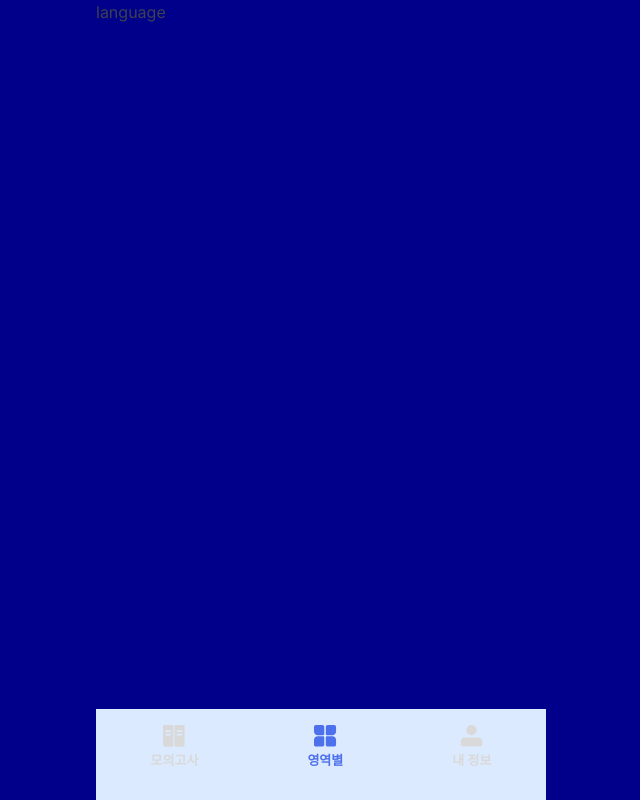
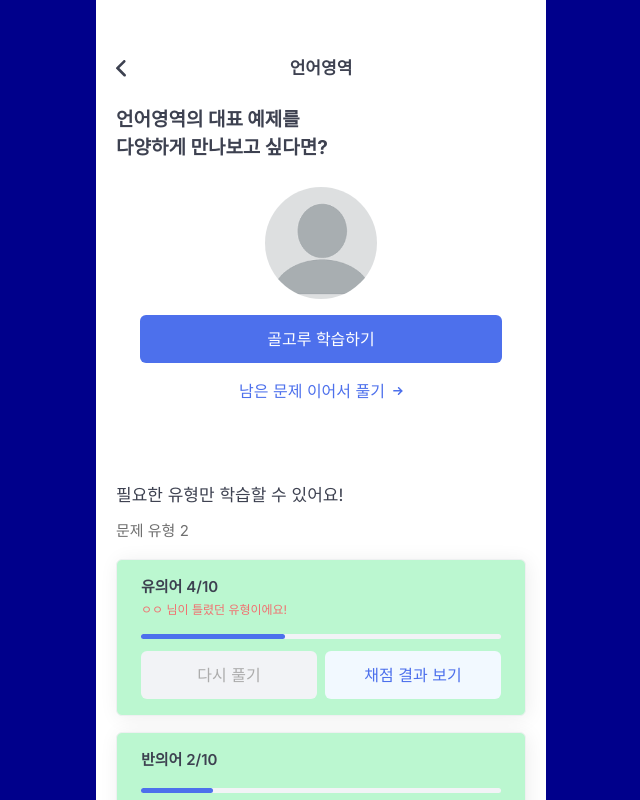
Before and after one commit to jieun0732/pull-up, a Next.js app in the folder frontend/pull-up/: page /main/sectional/language in a window 1280 px wide. Shown: the whole page, without its empty margins (319-959 px from the left). Built offline with nearby package versions, Linux system fonts and the light colour scheme.

Commit message:
[FE] feat. 영역별 section depth2 layout (KAN-13)

```diff
--- /dev/null
+++ b/frontend/pull-up/app/assets/icon/backIcon.tsx
@@ -0,0 +1,33 @@
+"use client";
+
+import { IconProp } from "@/types/IconProp";
+
+function BackIcon({ onClick }: IconProp) {
+  return (
+    <svg
+      xmlns="http://www.w3.org/2000/svg"
+      width="25"
+      height="25"
+      viewBox="0 0 25 25"
+      fill="none"
+      onClick={onClick}
+      className="absolute left-0"
+    >
+      <g clip-path="url(#clip0_404_5508)">
+        <path
+          fill-rule="evenodd"
+          clip-rule="evenodd"
+          d="M9.98538e-05 12.122C-0.00357205 12.3826 0.0940259 12.6444 0.292893 12.8433L1.4714 14.0218L1.48558 14.0076L7.69077 20.2128C8.21147 20.7335 9.05569 20.7335 9.57639 20.2128C10.0971 19.6921 10.0971 18.8479 9.57639 18.3272L3.3712 12.122L9.21707 6.27614C9.73777 5.75544 9.73777 4.91122 9.21707 4.39052C8.69637 3.86983 7.85215 3.86983 7.33145 4.39052L1.48558 10.2364L1.4714 10.2222L0.292893 11.4007C0.0940267 11.5996 -0.00357093 11.8614 9.98538e-05 12.122Z"
+          fill="#3D4150"
+        />
+      </g>
+      <defs>
+        <clipPath id="clip0_404_5508">
+          <rect width="24" height="24" fill="white" />
+        </clipPath>
+      </defs>
+    </svg>
+  );
+}
+
+export default BackIcon;
--- a/frontend/pull-up/app/assets/icon/mockTestIcon.tsx
+++ b/frontend/pull-up/app/assets/icon/mockTestIcon.tsx
@@ -3,8 +3,6 @@ interface IconPropType {
 }
 
 function MockTestIcon({ isClicked }: IconPropType) {
-  console.log(isClicked);
-
   return (
     <svg
       width="22"
--- a/frontend/pull-up/app/assets/icon/sectionalIcon.tsx
+++ b/frontend/pull-up/app/assets/icon/sectionalIcon.tsx
@@ -3,8 +3,6 @@ interface IconPropType {
 }
 
 function SectionalIcon({ isClicked }: IconPropType) {
-  console.log(isClicked);
-
   return (
     <svg
       width="23"
--- a/frontend/pull-up/app/component/bottomNavbar.tsx
+++ b/frontend/pull-up/app/component/bottomNavbar.tsx
@@ -27,6 +27,9 @@ const navbarItem = [
 export default function BottomNavbar() {
   const pathname = usePathname();
 
+  const pathDepth = pathname.split("/").length - 1;
+  if (pathDepth !== 2) return;
+
   return (
     <nav className="fixed bottom-0 flex h-[91px] w-full min-w-[320px] max-w-[450px] items-center justify-around bg-blue-100 pb-[30px] pt-[17px]">
       {navbarItem.map(({ name, Icon, link }) => {
--- a/frontend/pull-up/app/component/profile/profileMenus.tsx
+++ b/frontend/pull-up/app/component/profile/profileMenus.tsx
@@ -33,6 +33,7 @@ export default function ProfileMenus() {
           return (
             <Link
               href={item.link}
+              key={item.name}
               className="flex items-center border border-b border-solid border-[#F4F3F8] px-6 py-5"
             >
               <div className="mr-3 h-6 w-6 rounded-sm bg-gray02"></div>
--- /dev/null
+++ b/frontend/pull-up/app/component/sectional/progressbar.tsx
@@ -0,0 +1,16 @@
+interface ProgressBarPropsType {
+  now: number;
+  total: number;
+}
+export default function ProgressBar({ now, total }: ProgressBarPropsType) {
+  const progressWidth = `${(now / total) * 100}%`;
+
+  return (
+    <div className="relative mt-4 h-[5px] w-full rounded-3xl bg-gray03">
+      <div
+        className="absolute left-0 h-[5px] rounded-3xl bg-blue01"
+        style={{ width: progressWidth }}
+      ></div>
+    </div>
+  );
+}
--- a/frontend/pull-up/app/main/layout.tsx
+++ b/frontend/pull-up/app/main/layout.tsx
@@ -7,7 +7,7 @@ export default function Layout({
 }>) {
   return (
     <>
-      <main className="h-full w-full min-w-[320px] max-w-[450px] overflow-y-auto text-black01">
+      <main className="h-full w-full min-w-[320px] max-w-[450px] overflow-y-auto bg-white text-black01">
         {children}
       </main>
       <BottomNavbar />
--- a/frontend/pull-up/app/main/profile/page.tsx
+++ b/frontend/pull-up/app/main/profile/page.tsx
@@ -26,7 +26,7 @@ export default function Page() {
   };
 
   return (
-    <div className="flex h-full flex-col justify-around overflow-x-auto bg-gray03 px-5 pb-[91px] pt-14">
+    <div className="flex h-full flex-col justify-around bg-gray03 px-5 pb-[91px] pt-14">
       {/* 상단 개인 정보 부분 */}
       <div className="gap flex gap-4">
         <Image
--- a/frontend/pull-up/app/main/sectional/[subject]/page.tsx
+++ b/frontend/pull-up/app/main/sectional/[subject]/page.tsx
@@ -1,14 +1,139 @@
 "use client";
 
-import Link from "next/link";
-import { useParams } from "next/navigation";
+import Image from "next/image";
+import { StaticImageData } from "next/image";
+import { useParams, useRouter } from "next/navigation";
+import BackIcon from "@/assets/icon/backIcon";
+import dummyIcon from "@/assets/defaultImages/profile.png";
+import ProgressBar from "@/component/sectional/progressbar";
 
+const dummydata = {
+  isFinished: true,
+  data: [
+    {
+      type: "유의어",
+      now: 4,
+      total: 10,
+      hasWrong: true,
+    },
+    {
+      type: "반의어",
+      now: 2,
+      total: 10,
+      hasWrong: false,
+    },
+    {
+      type: "유의어",
+      now: 0,
+      total: 10,
+      hasWrong: false,
+    },
+  ],
+};
 export default function Page() {
+  interface SectionInfo {
+    name: string;
+    icon: StaticImageData;
+  }
+
+  const sections: Record<string, SectionInfo> = {
+    language: {
+      name: "언어영역",
+      icon: dummyIcon,
+    },
+    reasoning: {
+      name: "추리영역",
+      icon: dummyIcon,
+    },
+    math: {
+      name: "수리영역",
+      icon: dummyIcon,
+    },
+    spatial: {
+      name: "공간지각영역",
+      icon: dummyIcon,
+    },
+  };
+
+  const router = useRouter();
   const params = useParams<{ subject: string }>();
+  const currentSection = sections[params.subject];
 
   return (
-    <div className="">
-      <p>{params.subject}</p>
+    <div className="flex flex-col items-center">
+      <p className="relative mb-6 w-full text-center text-[17px] font-bold">
+        <BackIcon onClick={() => router.back()} />
+        {currentSection?.name}
+      </p>
+      <p className="self-start text-[19px] font-bold">
+        {currentSection?.name}의 대표 예제를
+      </p>
+      <p className="self-start text-[19px] font-bold">
+        다양하게 만나보고 싶다면?
+      </p>
+
+      <div className="flex w-full flex-col items-center gap-4 p-6">
+        <Image
+          className="h-28 w-28 rounded-full"
+          src={currentSection?.icon}
+          alt="Profile Image"
+        />
+        <button className="w-full rounded-md bg-blue01 py-3 text-white">
+          골고루 학습하기
+        </button>
+        {dummydata.isFinished && (
+          <button className="flex w-full items-center justify-center gap-2 text-blue01">
+            남은 문제 이어서 풀기
+            <svg
+              xmlns="http://www.w3.org/2000/svg"
+              width="10"
+              height="8"
+              viewBox="0 0 10 8"
+              fill="none"
+            >
+              <path
+                fill-rule="evenodd"
+                clip-rule="evenodd"
+                d="M5.03944 0.273312C5.33233 -0.019581 5.80721 -0.019581 6.1001 0.273312L9.67099 3.8442C9.7491 3.92231 9.7491 4.04894 9.67099 4.12704L8.7569 5.04113C8.75406 5.04398 8.74945 5.04398 8.7466 5.04113C8.74376 5.03829 8.73915 5.03829 8.73631 5.04113L6.05076 7.72668C5.75787 8.01957 5.28299 8.01957 4.9901 7.72668C4.69721 7.43379 4.69721 6.95891 4.9901 6.66602L7.10248 4.55364H0.570432C0.404746 4.55364 0.270432 4.41933 0.270432 4.25364V3.35364C0.270432 3.18796 0.404746 3.05364 0.570432 3.05364H6.75911L5.03944 1.33397C4.74655 1.04108 4.74655 0.566205 5.03944 0.273312Z"
+                fill="#4D70EC"
+              />
+            </svg>
+          </button>
+        )}
+      </div>
+
+      <p className="mb-3 mt-14 self-start text-[17px]">
+        필요한 유형만 학습할 수 있어요!
+      </p>
+      <p className="mb-4 self-start text-[15px] text-gray01">문제 유형 2</p>
+
+      {dummydata.data.map((item) => {
+        return (
+          <div className="mb-4 w-full rounded-md border border-solid border-white03 bg-green-200 px-6 py-4 shadow-[2px_2px_20px_0px_rgba(0,0,0,0.07)]">
+            <p className="mb-1 self-start text-[15px] font-semibold">
+              {item.type} {item.now}/{item.total}
+            </p>
+            {item.hasWrong && (
+              <p className="text-xs text-red01">ㅇㅇ 님이 틀렸던 유형이에요!</p>
+            )}
+            <ProgressBar now={item.now} total={item.total} />
+            <div className="mt-3 flex w-full gap-2">
+              <button className="w-[50%] whitespace-nowrap rounded-md bg-gray03 py-3 text-center text-gray02">
+                다시 풀기
+              </button>
+              {item.now ? (
+                <button className="w-[50%] whitespace-nowrap rounded-md bg-blue03 py-3 text-center text-blue01">
+                  채점 결과 보기
+                </button>
+              ) : (
+                <button className="w-[50%] whitespace-nowrap rounded-md bg-gray03 py-3 text-center text-gray02">
+                  채점 결과 보기
+                </button>
+              )}
+            </div>
+          </div>
+        );
+      })}
     </div>
   );
 }
--- /dev/null
+++ b/frontend/pull-up/app/main/sectional/layout.tsx
@@ -0,0 +1,13 @@
+export default function Layout({
+  children,
+}: Readonly<{
+  children: React.ReactNode;
+}>) {
+  return (
+    <>
+      <div className="h-full w-full min-w-[320px] max-w-[450px] overflow-y-auto bg-white px-5 pb-7 pt-14 text-black01">
+        {children}
+      </div>
+    </>
+  );
+}
--- a/frontend/pull-up/app/main/sectional/page.tsx
+++ b/frontend/pull-up/app/main/sectional/page.tsx
@@ -26,7 +26,7 @@ export default function Page() {
     },
   ];
   return (
-    <div className="bg-white px-5 pb-[91px] pt-14">
+    <div className="bg-white pb-[91px]">
       <p className="text-[19px] font-bold text-black01">내가 필요한 부분만</p>
       <p className="text-[19px] font-bold text-black01">
         골라서 풀어볼 수 있어요!
--- /dev/null
+++ b/frontend/pull-up/app/types/IconProp.ts
@@ -0,0 +1,3 @@
+export type IconProp = {
+  onClick: () => void;
+};
```
